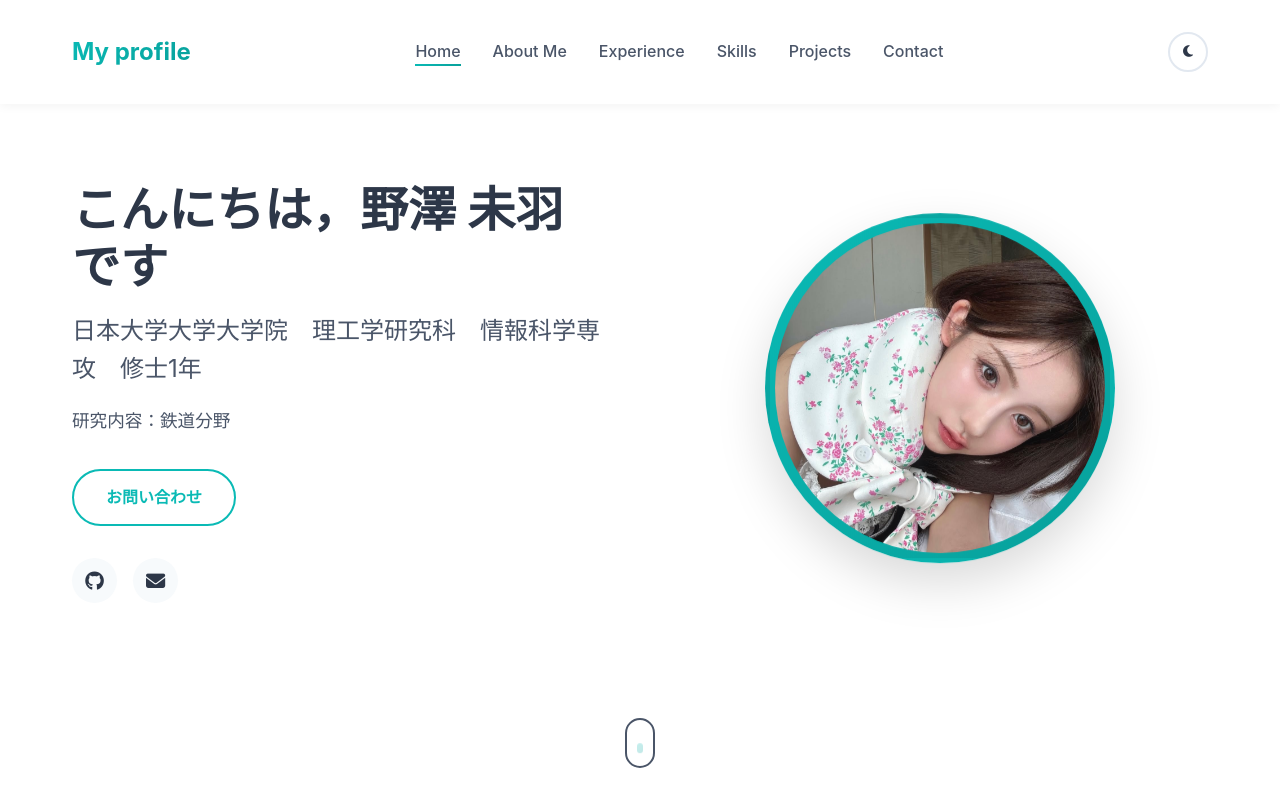
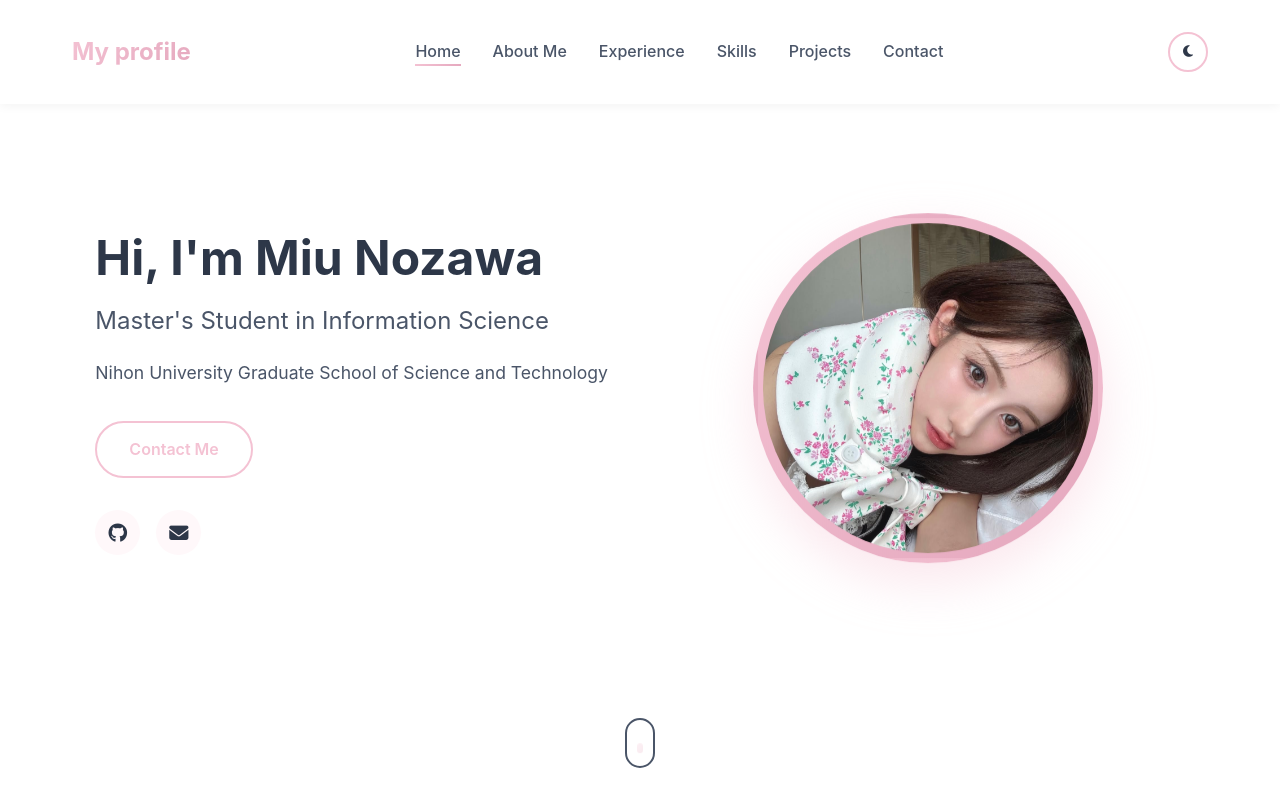
Before and after one commit to myuutan/introduction, a plain HTML site: page index.html in a window 1280 px wide. Shown: the top 800 px of the page. Drawn offline with Linux system fonts and the light colour scheme.

Commit message:
Update profile

```diff
--- a/index.html
+++ b/index.html
@@ -36,15 +36,14 @@
         <div class="hero-content">
             <div class="hero-text">
                 <h1 class="hero-title">
-                    こんにちは，野澤 未羽です
+                    Hi, I'm Miu Nozawa
                 </h1>
-                <p class="hero-subtitle">日本大学大学大学院　理工学研究科　情報科学専攻　修士1年</p>
+                <p class="hero-subtitle">Master's Student in Information Science</p>
                 <p class="hero-description">
-                    研究内容：鉄道分野<br>
-
+                    Nihon University Graduate School of Science and Technology
                 </p>
                 <div class="hero-buttons">
-                    <a href="#contact" class="btn btn-secondary">お問い合わせ</a>
+                    <a href="#contact" class="btn btn-secondary">Contact Me</a>
                 </div>
                 <div class="social-links">
                     <a href="https://github.com/myuutan" target="_blank" rel="noopener noreferrer">
@@ -517,18 +516,18 @@
                     <input type="hidden" name="redirect" value="https://myuutan.github.io/introduction/#contact">
 
                     <div class="form-group">
-                        <label for="name">お名前</label>
+                        <label for="name">Name</label>
                         <input type="text" id="name" name="name" required>
                     </div>
                     <div class="form-group">
-                        <label for="email">メールアドレス</label>
+                        <label for="email">Your Email Address</label>
                         <input type="email" id="email" name="email" required>
                     </div>
                     <div class="form-group">
-                        <label for="message">メッセージ</label>
+                        <label for="message">Message</label>
                         <textarea id="message" name="message" rows="5" required></textarea>
                     </div>
-                    <button type="submit" class="btn btn-primary">送信する</button>
+                    <button type="submit" class="btn btn-primary">Send</button>
                 </form>
             </div>
         </div>
--- a/styles.css
+++ b/styles.css
@@ -1,18 +1,18 @@
 /* ===== Variables ===== */
 :root {
-    --primary-color: #0ABAB5;
-    --secondary-color: #08a09b;
-    --accent-color: #0dd4ce;
+    --primary-color: #F4C2D3;
+    --secondary-color: #E5A8BE;
+    --accent-color: #FDDDE8;
     --text-primary: #2d3748;
     --text-secondary: #4a5568;
     --bg-primary: #ffffff;
-    --bg-secondary: #f7fafc;
-    --bg-tertiary: #edf2f7;
-    --border-color: #e2e8f0;
-    --shadow: 0 10px 30px rgba(0, 0, 0, 0.1);
-    --shadow-lg: 0 20px 50px rgba(0, 0, 0, 0.15);
-    --gradient: linear-gradient(135deg, #0ABAB5 0%, #08a09b 100%);
-    --gradient-hover: linear-gradient(135deg, #08a09b 0%, #0ABAB5 100%);
+    --bg-secondary: #FFF8FA;
+    --bg-tertiary: #FFF0F5;
+    --border-color: #F4C2D3;
+    --shadow: 0 10px 30px rgba(244, 194, 211, 0.3);
+    --shadow-lg: 0 20px 50px rgba(244, 194, 211, 0.4);
+    --gradient: linear-gradient(135deg, #F4C2D3 0%, #E5A8BE 100%);
+    --gradient-hover: linear-gradient(135deg, #E5A8BE 0%, #F4C2D3 100%);
 }
 
 [data-theme="dark"] {
```
